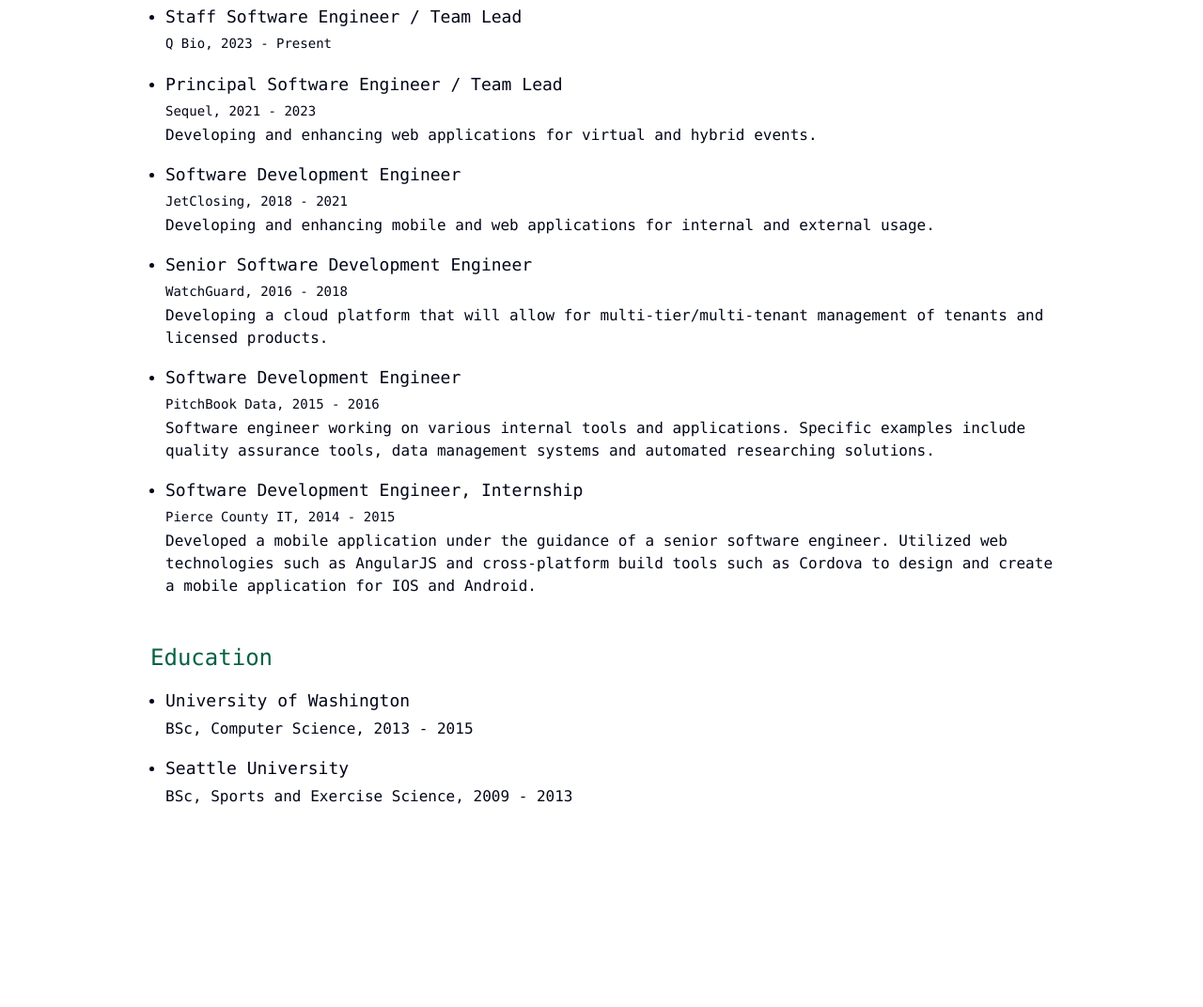
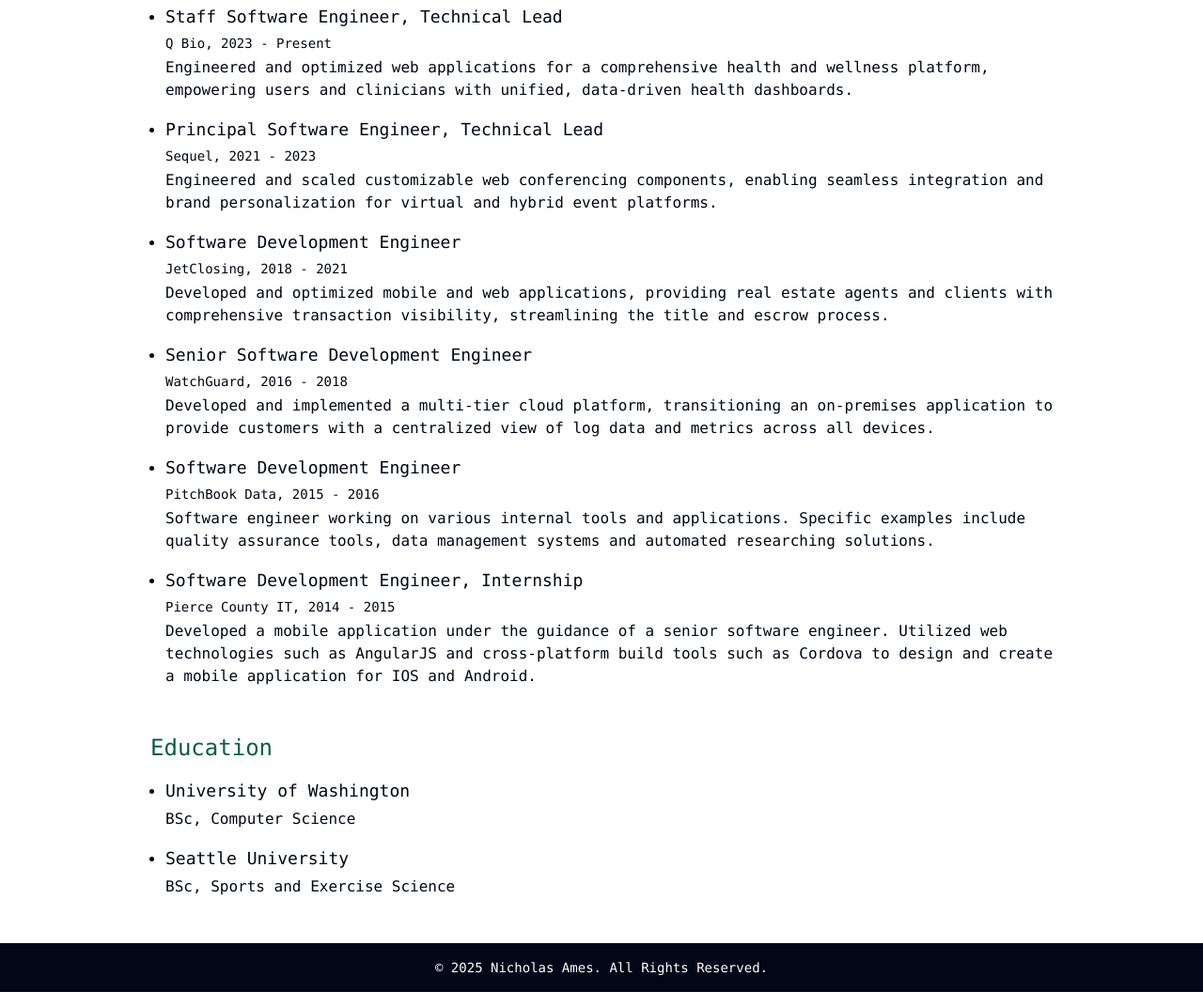
Before and after one commit to names144/names144.github.io, an Astro site: page / in a window 1280 px wide. Shown: the part 500-1572 px from the top of the page at 94% size. Before the commit the page ends 1392 px from the top, so only its background shows below. Built offline with nearby package versions, Linux system fonts and the light colour scheme; Astro itself is replaced by a stand-in of ours.

Commit message:
Update dependencies, add footer, better descriptions

```diff
--- /dev/null
+++ b/src/components/Footer.astro
@@ -0,0 +1,11 @@
+---
+import SocialIcon from "./SocialIcon.astro";
+---
+
+<footer
+  class="flex justify-center items-center bg-slate-950 text-white p-4 my-4"
+>
+  <div class="flex flex-col items-center">
+    <p class="text-sm">© 2025 Nicholas Ames. All Rights Reserved.</p>
+  </div>
+</footer>
--- a/src/components/SocialIcon.astro
+++ b/src/components/SocialIcon.astro
@@ -27,6 +27,8 @@ const { icon, href, title } = SOCIAL_META[social];
 
 <style>
   .social-icon {
+    position: relative;
+    display: block;
     background-color: theme(colors.slate.950);
     border-radius: 50%;
     border: 1px solid transparent;
--- a/src/constants/education.ts
+++ b/src/constants/education.ts
@@ -1,6 +1,4 @@
 export interface EducationHistory {
-  startYear: string;
-  endYear: string;
   school: string;
   major: string;
 }
@@ -9,13 +7,9 @@ export const EDUCATION: EducationHistory[] = [
   {
     school: "University of Washington",
     major: "BSc, Computer Science",
-    startYear: "2013",
-    endYear: "2015",
   },
   {
     school: "Seattle University",
     major: "BSc, Sports and Exercise Science",
-    startYear: "2009",
-    endYear: "2013",
   },
 ];
--- a/src/constants/employment.ts
+++ b/src/constants/employment.ts
@@ -13,22 +13,28 @@ export const EMPLOYMENT: EmploymentHistory[] = [
   {
     startYear: "2023",
     endYear: "Present",
-    title: "Staff Software Engineer / Team Lead",
+    title: "Staff Software Engineer, Technical Lead",
     company: "Q Bio",
     city: "Remote",
     state: "United States",
-    description: "",
-    accomplishments: [],
+    description:
+      "Engineered and optimized web applications for a comprehensive health and wellness platform, empowering users and clinicians with unified, data-driven health dashboards.",
+    accomplishments: [
+      "Led the technical strategy and development for key frontend applications and infrastructure, ensuring scalability and maintainability.",
+      "Drove the adoption of feature flagging across the engineering team, resulting in a 15% reduction in deployment-related incidents.",
+      "Architected and deployed a user-facing feature enabling seamless integration of wearable health trackers, enriching user dashboards with personalized health data.",
+      "Developed and maintained a suite of internal developer tools, streamlining workflows and boosting team productivity.",
+    ],
   },
   {
     startYear: "2021",
     endYear: "2023",
-    title: "Principal Software Engineer / Team Lead",
+    title: "Principal Software Engineer, Technical Lead",
     company: "Sequel",
     city: "Remote",
     state: "United States",
     description:
-      "Developing and enhancing web applications for virtual and hybrid events.",
+      "Engineered and scaled customizable web conferencing components, enabling seamless integration and brand personalization for virtual and hybrid event platforms.",
     accomplishments: [
       "Led a team of 2+ engineers to redesign the Sequel administration dashboard, decreasing app load times and improving overall usability through the use of React and NextJS.",
       "Built a real-time web conferencing component in React, allowing for live streaming to thousands of users, sharing videos, screen sharing, and the ability to manage participants within the conference.",
@@ -44,7 +50,7 @@ export const EMPLOYMENT: EmploymentHistory[] = [
     city: "Seattle",
     state: "WA",
     description:
-      "Developing and enhancing mobile and web applications for internal and external usage.",
+      "Developed and optimized mobile and web applications, providing real estate agents and clients with comprehensive transaction visibility, streamlining the title and escrow process.",
     accomplishments: [
       "Re-architected the existing JetClosing mobile/web application using React Native and GraphQL increasing performance and improving overall user experience.",
       "Performed hiring interviews and led the software development internship program in a fully remote environment.",
@@ -61,7 +67,7 @@ export const EMPLOYMENT: EmploymentHistory[] = [
     city: "Seattle",
     state: "WA",
     description:
-      "Developing a cloud platform that will allow for multi-tier/multi-tenant management of tenants and licensed products.",
+      "Developed and implemented a multi-tier cloud platform, transitioning an on-premises application to provide customers with a centralized view of log data and metrics across all devices.",
     accomplishments: [
       "Building unified applications in Angular for allowing users to view, manage, and interact with various WatchGuard applications.",
       "Built a complete calendar component using Angular that allows users to choose both dates and times, utilizing MomentJS.",
--- a/src/layouts/BaseLayout.astro
+++ b/src/layouts/BaseLayout.astro
@@ -1,4 +1,6 @@
 ---
+import Footer from "../components/Footer.astro";
+
 interface Props {
   title?: string | undefined;
   description?: string | undefined;
@@ -25,5 +27,6 @@ const { title, description = "A resume site for Nicholas Ames" } = Astro.props;
     <div class="my-0 mx-auto p-8 max-w-screen-lg flex flex-col">
       <slot />
     </div>
+    <Footer />
   </body>
 </html>
--- a/src/pages/index.astro
+++ b/src/pages/index.astro
@@ -41,12 +41,10 @@ import Header from "../components/Header.astro";
       <Section title="Education">
         <List>
           {
-            EDUCATION.map(({ school, major, startYear, endYear }) => (
+            EDUCATION.map(({ school, major }) => (
               <ListItem>
                 <h3 class="text-lg mb-1">{school}</h3>
-                <p>
-                  {major}, {startYear} - {endYear}
-                </p>
+                <p>{major}</p>
               </ListItem>
             ))
           }
```
Also changed, not shown: package.json (+17 -18 lines), pnpm-lock.yaml, 2 other files.
